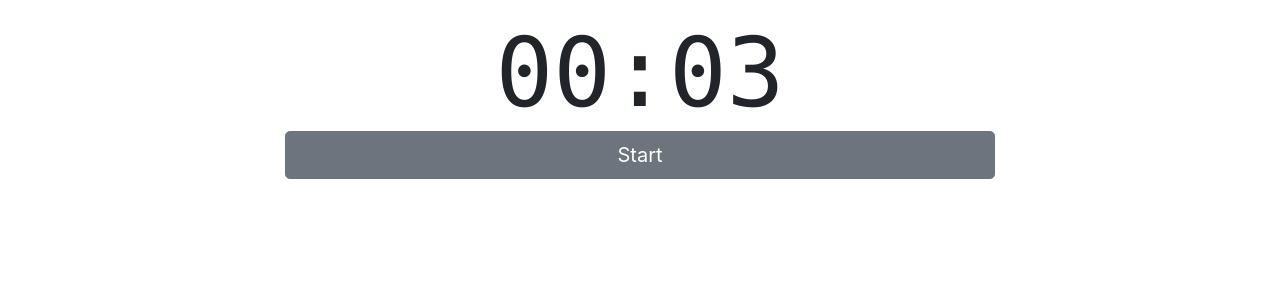
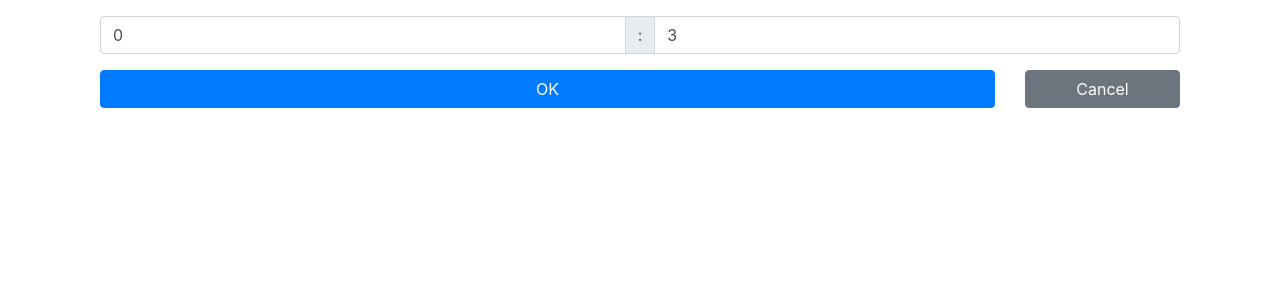
Before and after one commit to torufurukawa/tomatimer, a Next.js app: page / in a window 1280 px wide. Shown: the top 300 px of the page. Built offline with nearby package versions, Linux system fonts and the light colour scheme.

Commit message:
Add validation

```diff
--- a/package.json
+++ b/package.json
@@ -8,7 +8,6 @@
     "start": "next start"
   },
   "dependencies": {
-    "@zeit/next-css": "^1.0.1",
     "bootstrap": "^4.4.1",
     "moment": "^2.25.1",
     "momentjs": "^2.0.0",
--- a/pages/index.js
+++ b/pages/index.js
@@ -12,7 +12,7 @@ export default class Page extends React.Component {
       timerIs: 'stopped',
       willStopAt: null,
       remaining: moment.duration(DURATION),
-      isSetting: false,
+      isSetting: true,
       duration: moment.duration(DURATION),
     }
     this.onStart = this.onStart.bind(this)
@@ -149,27 +149,36 @@ class Settings extends React.Component {
   }
 
   render() {
+    const isMinInvalid =!(/^[0-5]?[0-9]$/.test(this.state.min))
+    const isSecInvalid = !(/^[0-5]?[0-9]$/.test(this.state.sec))
+    const isSubmittable = ((!isMinInvalid) && (!isSecInvalid))
+
     return (
       <Container fluid style={{ marginTop: '1rem' }}>
         <Row>
           <Col>
             <InputGroup>
-              <FormControl value={this.state.min}
+              <FormControl value={this.state.min} isInvalid={isMinInvalid}
                 onChange={this.onMinutesChange} />
               <div className="input-group-prepend input-group-append">
                 <InputGroup.Text>:</InputGroup.Text>
               </div>
-              <FormControl value={this.state.sec}
+              <FormControl value={this.state.sec} isInvalid={isSecInvalid}
                 onChange={this.onSecondsChange} />
             </InputGroup>
           </Col>
         </Row>
         <Row style={{ marginTop: '1rem' }}>
-          <Col>
-            <Button variant="primary" onClick={this.onOk}>OK</Button>
+          <Col xs={10}>
+            <Button variant="primary" onClick={this.onOk}
+              disabled={!isSubmittable} block>
+              OK
+            </Button>
           </Col>
-          <Col>
-            <Button variant="secondary" onClick={this.cancel}>Cancel</Button>
+          <Col xs={2}>
+            <Button variant="secondary" onClick={this.cancel} block>
+              Cancel
+            </Button>
           </Col>
         </Row>
       </Container>
```
Also changed, not shown: 1 other file (tests, documents, lock files or other folders).
